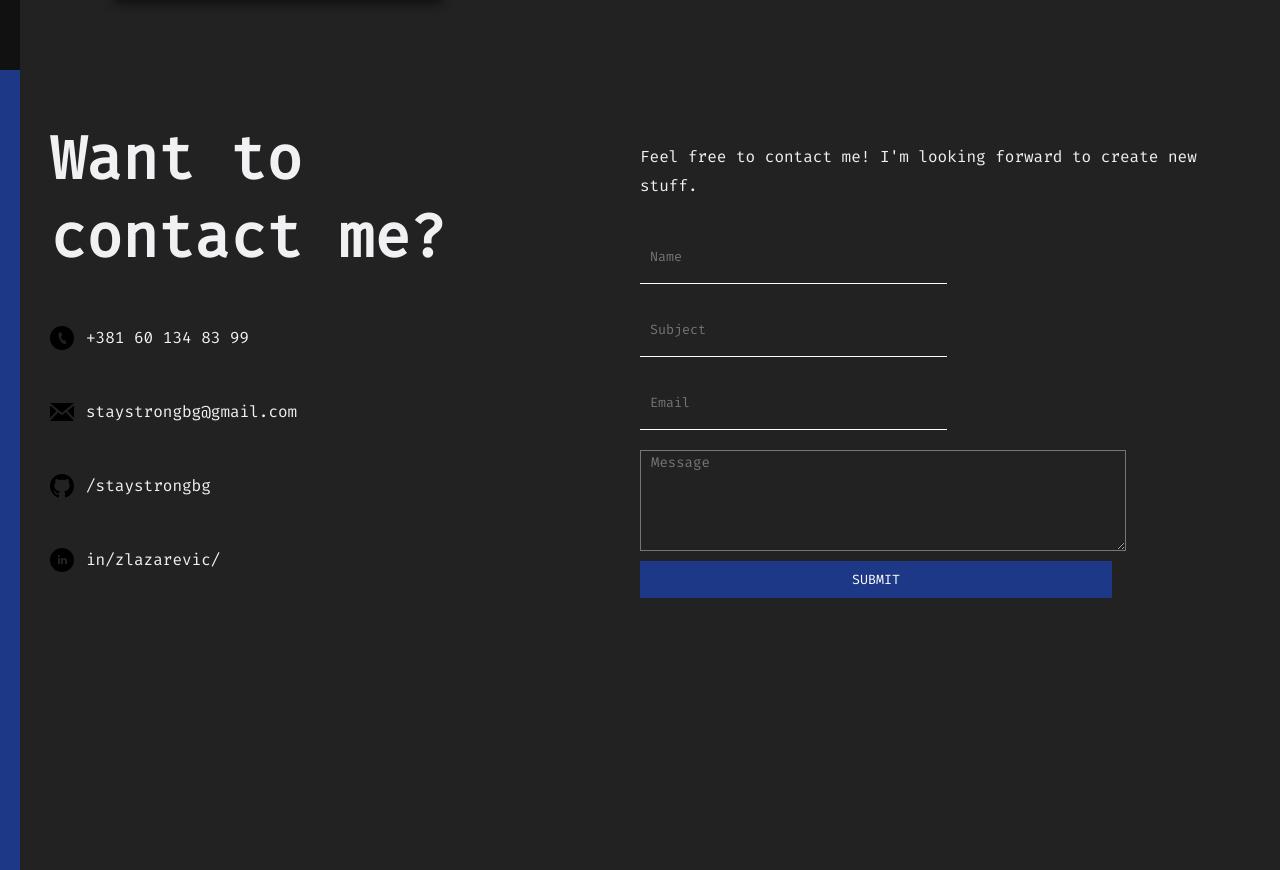
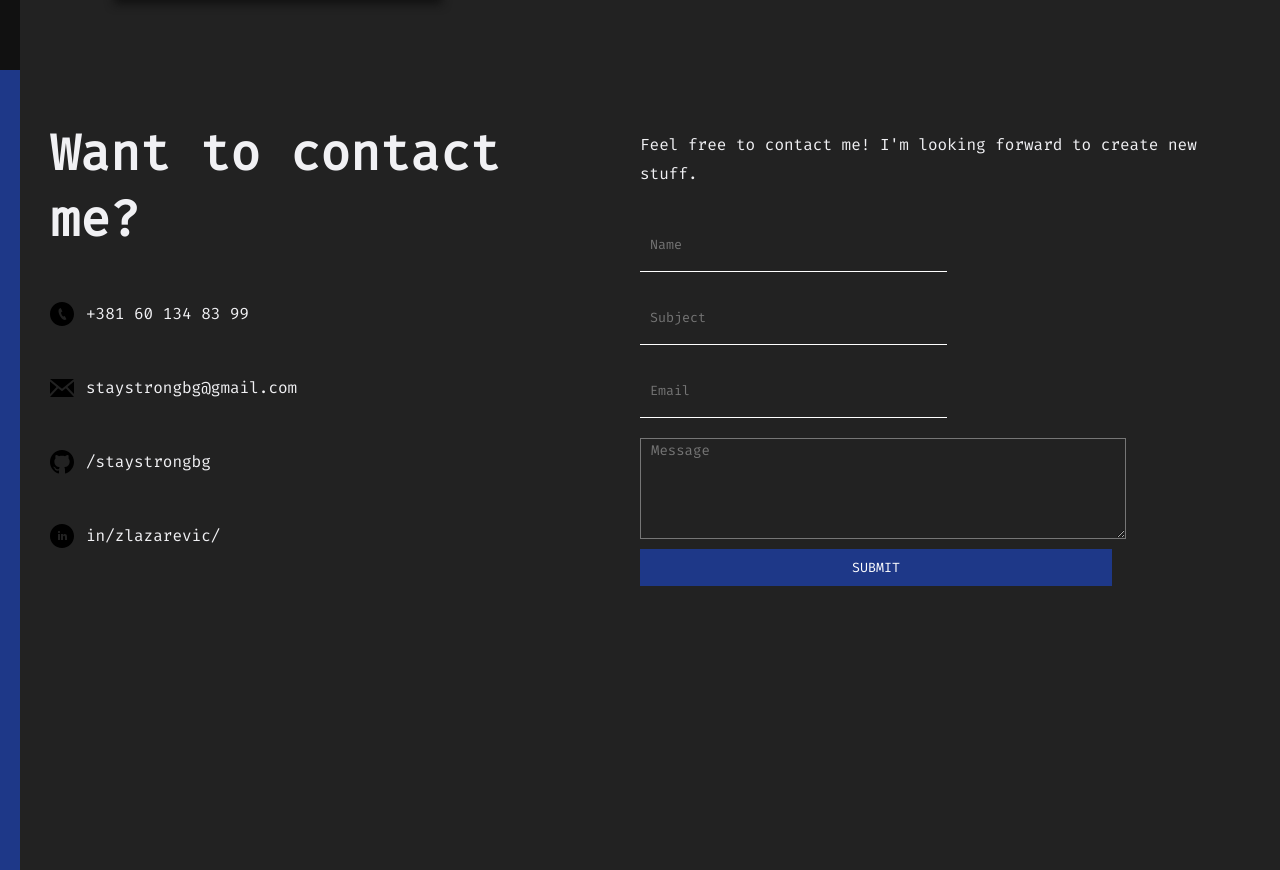
Before and after one commit to staystrongbg/portfolio, a React (Create React App) app: page / in a window 1280 px wide. Shown: the part 2886-3756 px from the top of the page. Built offline with nearby package versions, Linux system fonts and the light colour scheme.

Commit message:
Add files via upload

```diff
--- a/src/components/contact/Contact.jsx
+++ b/src/components/contact/Contact.jsx
@@ -40,7 +40,8 @@ const Cright = styled.div`
 `;
 
 const Ctitle = styled.h1`
-  font-size: 60px;
+  font-size: 50px;
+  font-weight: 600;
   width: 80%;
 `;
 const Cinfo = styled.div`
```
